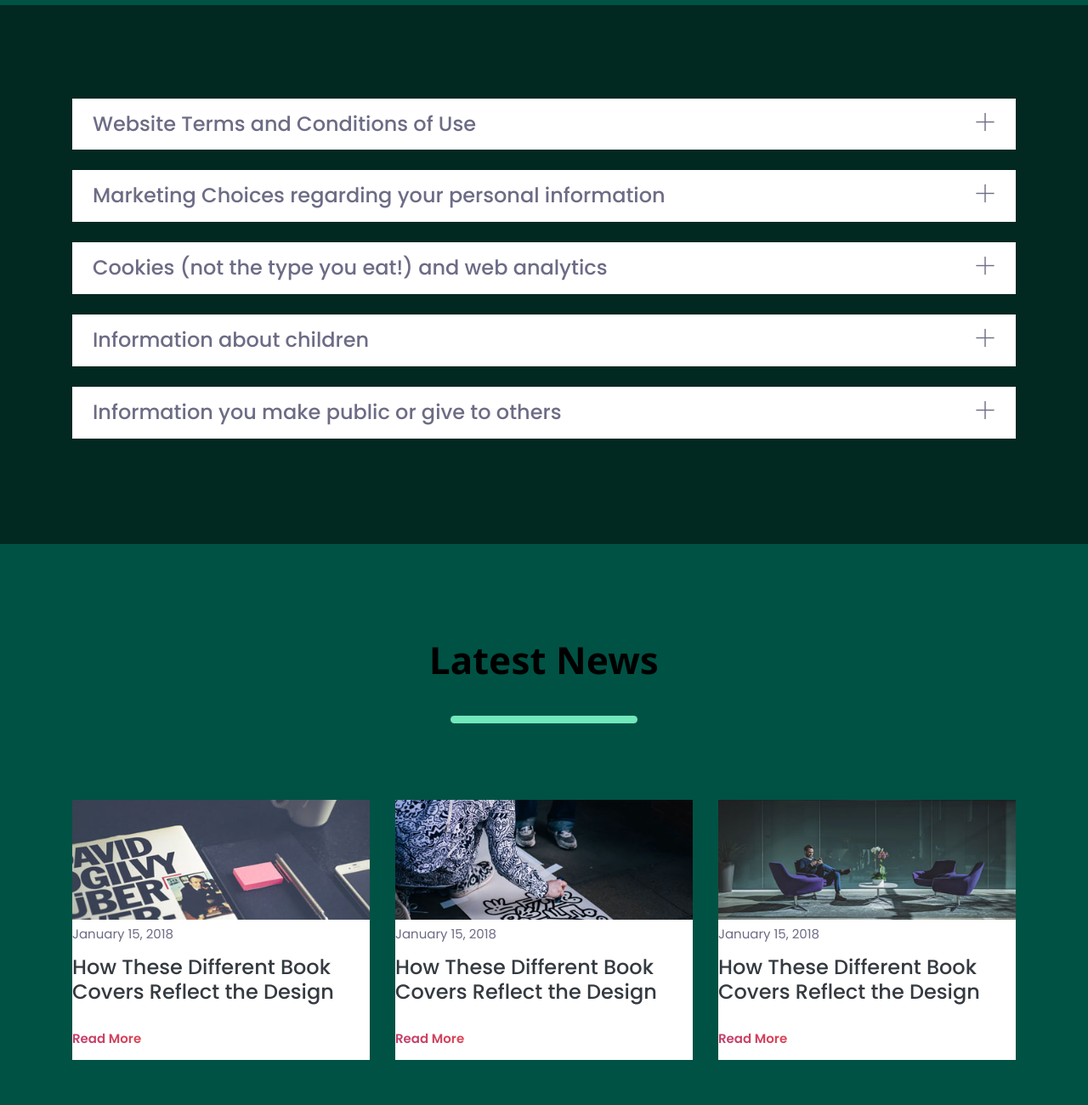
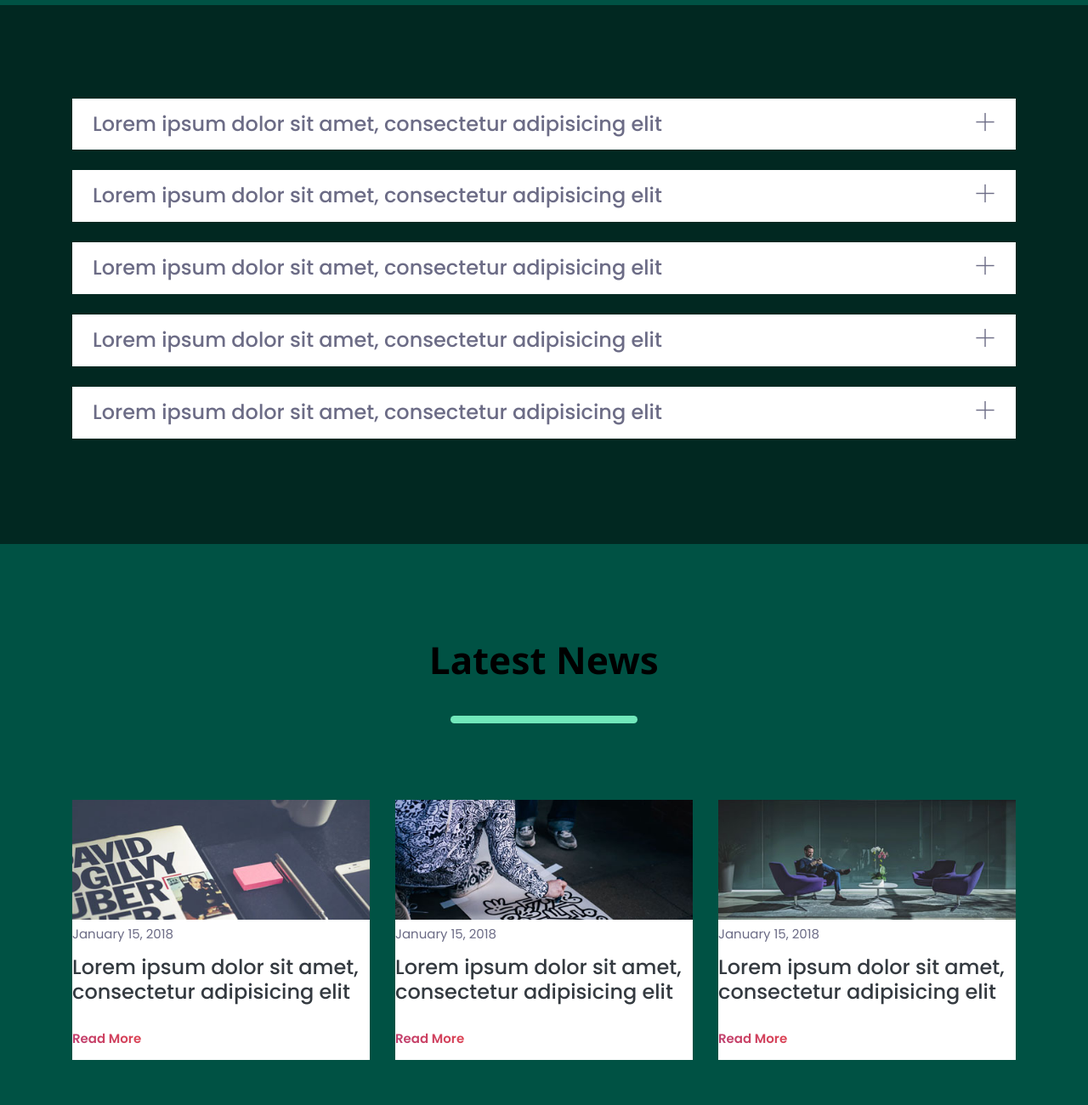
Before and after one commit to buwaneka-oshajith/Is-rugby, a plain HTML site: page index.html in a window 1280 px wide. Shown: the part 4000-5300 px from the top of the page at 85% size. Drawn offline with Linux system fonts and the light colour scheme; some packages are replaced by stand-ins of ours.

Commit message:
content chnages

```diff
--- a/index.html
+++ b/index.html
@@ -257,7 +257,7 @@
           <div class="card mb-4 rounded-0 border-0">
             <div class="card-header rounded-0 bg-white border p-0 border-0">
               <a class="card-link h4 d-flex tex-dark mb-0 py-3 px-4 justify-content-between" data-toggle="collapse" href="#accordion1">
-                <span>Website Terms and Conditions of Use</span> <i class="ti-plus text-right"></i>
+                <span>Lorem ipsum dolor sit amet, consectetur adipisicing elit</span> <i class="ti-plus text-right"></i>
               </a>
             </div>
             <div id="accordion1" class="collapse" data-parent="#accordion">
@@ -271,7 +271,7 @@
           <div class="card mb-4 rounded-0 border-0">
             <div class="card-header rounded-0 bg-white border p-0 border-0">
               <a class="card-link h4 d-flex tex-dark mb-0 py-3 px-4 justify-content-between" data-toggle="collapse" href="#accordion2">
-                <span>Marketing Choices regarding your personal information</span> <i class="ti-plus text-right"></i>
+                <span>Lorem ipsum dolor sit amet, consectetur adipisicing elit</span> <i class="ti-plus text-right"></i>
               </a>
             </div>
             <div id="accordion2" class="collapse" data-parent="#accordion">
@@ -285,7 +285,7 @@
           <div class="card mb-4 rounded-0 border-0">
             <div class="card-header rounded-0 bg-white border p-0 border-0">
               <a class="card-link h4 d-flex tex-dark mb-0 py-3 px-4 justify-content-between" data-toggle="collapse" href="#accordion3">
-                <span>Cookies (not the type you eat!) and web analytics</span> <i class="ti-plus text-right"></i>
+                <span>Lorem ipsum dolor sit amet, consectetur adipisicing elit</span> <i class="ti-plus text-right"></i>
               </a>
             </div>
             <div id="accordion3" class="collapse" data-parent="#accordion">
@@ -299,7 +299,7 @@
           <div class="card mb-4 rounded-0 border-0">
             <div class="card-header rounded-0 bg-white border p-0 border-0">
               <a class="card-link h4 d-flex tex-dark mb-0 py-3 px-4 justify-content-between" data-toggle="collapse" href="#accordion4">
-                <span>Information about children</span> <i class="ti-plus text-right"></i>
+                <span>Lorem ipsum dolor sit amet, consectetur adipisicing elit</span> <i class="ti-plus text-right"></i>
               </a>
             </div>
             <div id="accordion4" class="collapse" data-parent="#accordion">
@@ -313,7 +313,7 @@
           <div class="card mb-4 rounded-0 border-0">
             <div class="card-header rounded-0 bg-white border p-0 border-0">
               <a class="card-link h4 d-flex tex-dark mb-0 py-3 px-4 justify-content-between" data-toggle="collapse" href="#accordion5">
-                <span>Information you make public or give to others</span> <i class="ti-plus text-right"></i>
+                <span>Lorem ipsum dolor sit amet, consectetur adipisicing elit</span> <i class="ti-plus text-right"></i>
               </a>
             </div>
             <div id="accordion5" class="collapse" data-parent="#accordion">
@@ -345,8 +345,7 @@
           <img src="images/blog/post-1.jpg" alt="post-thumb" class="card-img-top mb-2">
           <div class="card-body p-0">
             <time>January 15, 2018</time>
-            <a href="blog-single" class="h4 card-title d-block my-3 text-dark hover-text-underline">How These Different
-              Book Covers Reflect the Design</a>
+            <a href="blog-single" class="h4 card-title d-block my-3 text-dark hover-text-underline">Lorem ipsum dolor sit amet, consectetur adipisicing elit</a>
             <a href="#" class="btn btn-transparent">Read more</a>
           </div>
         </article>
@@ -356,8 +355,7 @@
           <img src="images/blog/post-2.jpg" alt="post-thumb" class="card-img-top mb-2">
           <div class="card-body p-0">
             <time>January 15, 2018</time>
-            <a href="blog-single" class="h4 card-title d-block my-3 text-dark hover-text-underline">How These Different
-              Book Covers Reflect the Design</a>
+            <a href="blog-single" class="h4 card-title d-block my-3 text-dark hover-text-underline">Lorem ipsum dolor sit amet, consectetur adipisicing elit</a>
             <a href="#" class="btn btn-transparent">Read more</a>
           </div>
         </article>
@@ -367,8 +365,7 @@
           <img src="images/blog/post-3.jpg" alt="post-thumb" class="card-img-top mb-2">
           <div class="card-body p-0">
             <time>January 15, 2018</time>
-            <a href="blog-single" class="h4 card-title d-block my-3 text-dark hover-text-underline">How These Different
-              Book Covers Reflect the Design</a>
+            <a href="blog-single" class="h4 card-title d-block my-3 text-dark hover-text-underline">Lorem ipsum dolor sit amet, consectetur adipisicing elit</a>
             <a href="#" class="btn btn-transparent">Read more</a>
           </div>
         </article>
@@ -379,7 +376,7 @@
 <!-- /blog -->
 
 <!-- Contact Home-->
-<section class="section " style="padding-bottom: 0px; background-color: #012821;" >
+<section class="section " style="padding-bottom: 100px; background-color: #012821;" >
   <div class="container">
     <div class="row">
       <div class="col-lg-10 mx-auto text-center">
@@ -424,6 +421,7 @@
 <!-- /Contact Home -->
 
 <!-- call to action -->
+<!--
 <section style="padding-bottom: 0px; background-color: #012821;" >
   <div class="container section-sm overlay-secondary-half bg-cover"  data-background="images/backgrounds/cta-bg.jpg" >
   <div class="row">
@@ -435,6 +433,7 @@
   </div>
 </div>
 </section>
+-->
 <!-- /call to action -->
 
 
```
